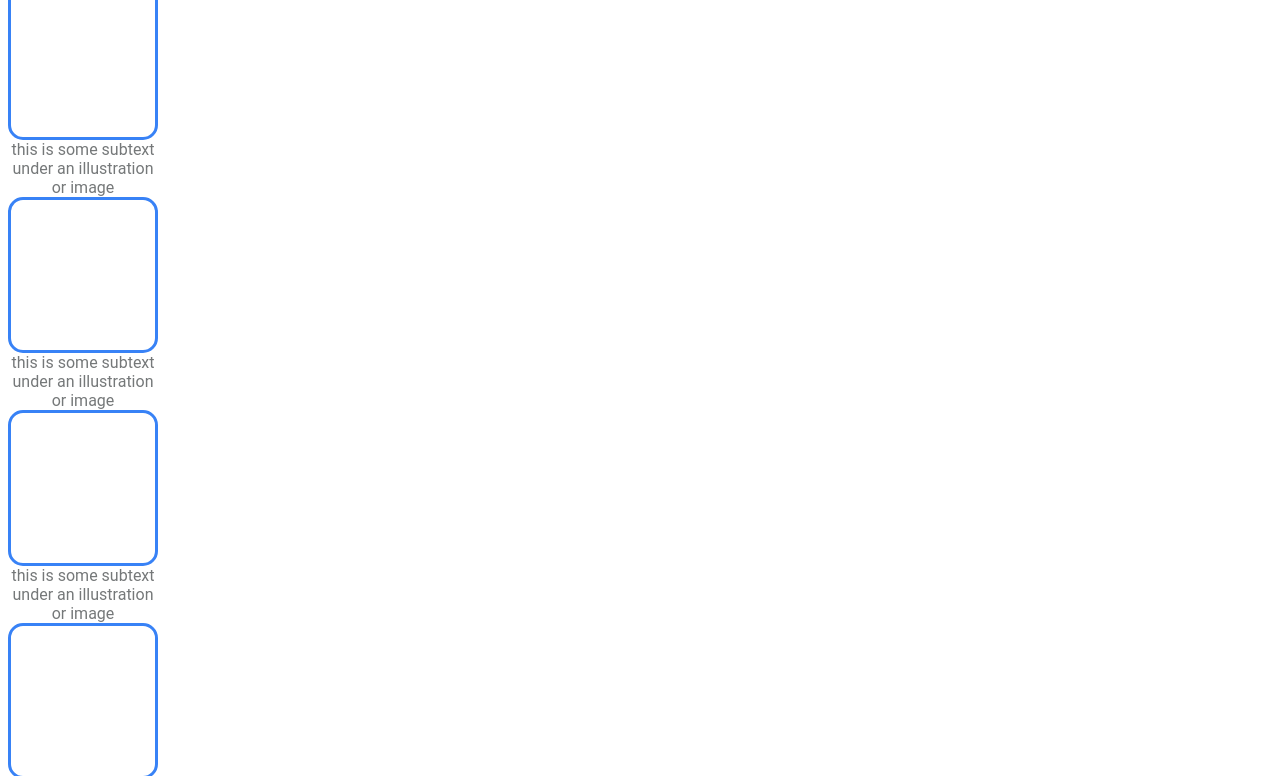
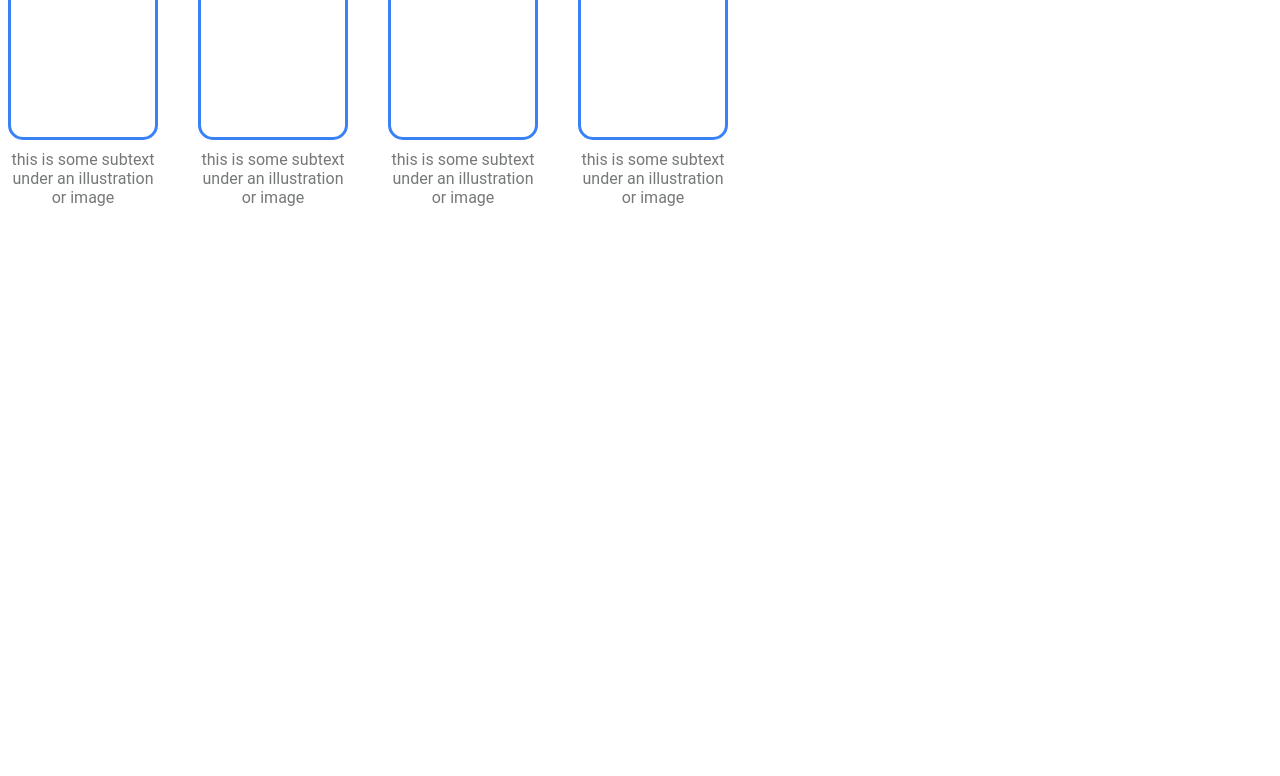
Before and after one commit to TheCyanNerd/odin-landing-page, a plain HTML site: page index.html in a window 1280 px wide. Shown: the part 299-1075 px from the top of the page. After the commit the page ends 800 px from the top, so only its background shows below. Drawn offline with Linux system fonts and the light colour scheme.

Commit message:
Used flexbox lay out image cards horizontally

```diff
--- a/style.css
+++ b/style.css
@@ -78,6 +78,10 @@ body {
     color: #1F2937;
 }
 
+.card-container {
+    display: flex;
+    gap: 40px;
+}
 
 .card {
     width: 150px;
@@ -86,6 +90,7 @@ body {
 
 .card-text {
     color: rgb(117, 120, 121);
+    margin-top: 10px;
 }
 
 .card-img {
```
